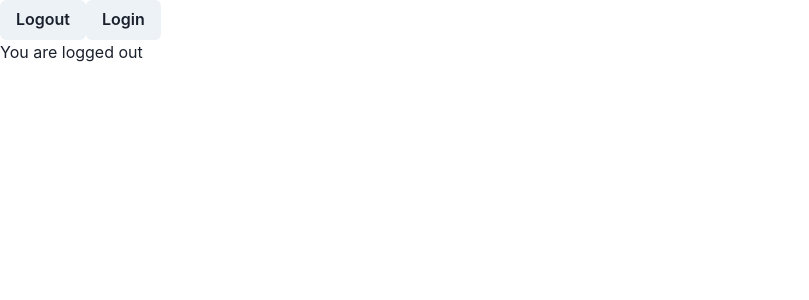
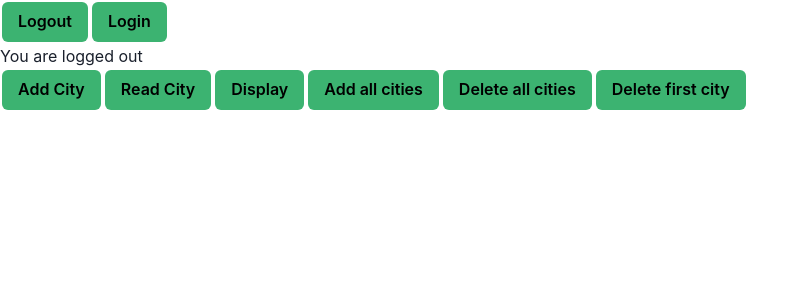
Before and after one commit to TrygveRuudShift/vamos, a Next.js app: page /test_sign_in in a window 1280 px wide. Shown: the top 300 px of the page, without its empty margins (0-809 px from the left). Built offline with nearby package versions, Linux system fonts and the light colour scheme; no server answers; the database is empty.

Commit message:
Added demo for storing and reading data

```diff
--- a/package.json
+++ b/package.json
@@ -25,6 +25,7 @@
     "next": "13.1.6",
     "react": "18.2.0",
     "react-dom": "18.2.0",
+    "react-firebase-hooks": "^5.1.1",
     "react-icons": "^4.7.1",
     "typescript": "4.9.5"
   },
--- a/src/firebase/clientApp.ts
+++ b/src/firebase/clientApp.ts
@@ -1,5 +1,6 @@
 // Import the functions you need from the SDKs you need
 import { initializeApp } from "firebase/app";
+import { getFirestore } from "firebase/firestore";
 import { getAuth } from "firebase/auth";
 // TODO: Add SDKs for Firebase products that you want to use
 // https://firebase.google.com/docs/web/setup#available-libraries
@@ -18,6 +19,7 @@ const firebaseConfig = {
 
 // Initialize Firebase
 const app = initializeApp(firebaseConfig);
+const db = getFirestore();
 const auth = getAuth(app);
 
-export { auth };
+export { auth , db};
--- a/src/pages/test_sign_in.tsx
+++ b/src/pages/test_sign_in.tsx
@@ -1,12 +1,29 @@
 import React, { useState } from "react";
-import { Button } from "@chakra-ui/react";
+import { background, Button } from "@chakra-ui/react";
 //Inside the AuthContext file.
 
 import { GoogleAuthProvider, signInWithPopup } from "firebase/auth";
-import { auth } from "../firebase/clientApp";
+import { auth, db } from "../firebase/clientApp";
+import { collection, doc, Firestore, getFirestore, setDoc, getDoc, getDocs, deleteDoc } from "firebase/firestore";
 
 // Inside AuthProvider
 const provider = new GoogleAuthProvider();
+
+
+const list_of_cities = [
+  { name: "Los Angeles", state: "CA", country: "USA" },
+  { name: "New York", state: "NY", country: "USA" },
+  { name: "Chicago", state: "IL", country: "USA" },
+  { name: "Houston", state: "TX", country: "USA" },
+  { name: "Philadelphia", state: "PA", country: "USA" },
+  { name: "Phoenix", state: "AZ", country: "USA" },
+  { name: "San Diego", state: "CA", country: "USA" },
+  { name: "San Antonio", state: "TX", country: "USA" },
+  { name: "Dallas", state: "TX", country: "USA" },
+  { name: "San Jose", state: "CA", country: "USA" },
+  { name: "Austin", state: "TX", country: "USA" },
+  { name: "Indianapolis", state: "IN", country: "USA" }
+];
 
 const login = () => {
   signInWithPopup(auth, provider)
@@ -35,9 +52,76 @@ const logout = () => {
   console.log("logout");
 };
 
+const addCity = async () => {
+  await setDoc(doc(db, "cities", "Los Angeles"), {
+    name: "Los Angeles",
+    state: "CA",
+    country: "USA"
+  });
+};
+
+const readCity = async () => {
+  const docRef = doc(db, "cities", "Los Angeles");
+  const docSnap = await getDoc(docRef);
+
+  if (docSnap.exists()) {
+    console.log("Document data:", docSnap.data());
+  } else {
+    // doc.data() will be undefined in this case
+    console.log("No such document!");
+  }
+};
+
+const displayAllCitiesInDB = async () => {
+  const citiesRef = collection(db, "cities");
+  const snapshot = await getDocs(citiesRef);
+  snapshot.forEach((doc) => {
+    console.log(doc.id, "=>", doc.data());
+  });
+
+  // Display all cities in list format in the div with id="cities"
+  const cities = document.getElementById("cities");
+  if (cities) cities.innerHTML = "";
+  snapshot.forEach((doc) => {
+    const city = document.createElement("li");
+    city.innerText = doc.id;
+    // set style
+    city.style.color = "white";
+    if (cities) cities.appendChild(city);
+  });
+};
+
+const addAllCitiesInDB = async () => {
+  list_of_cities.forEach(async (city) => {
+    await setDoc(doc(db, "cities", city.name), {
+      name: city.name,
+      state: city.state,
+      country: city.country
+    });
+  });
+};
+
+const deleteAllCitiesInDB = async () => {
+  // list_of_cities.forEach(async (city) => {
+  //   await deleteDoc(doc(db, "cities", city.name));
+  // });
+
+  const citiesRef = collection(db, "cities");
+  const snapshot = await getDocs(citiesRef);
+  snapshot.forEach(async (e : any) => {
+    await deleteDoc(doc(db, "cities", e.id));
+  });
+};
+
+const deleteFirstCityInDB = async () => {
+  const citiesRef = collection(db, "cities");
+  const snapshot = await getDocs(citiesRef);
+  if (snapshot.docs[0]) await deleteDoc(doc(db, "cities", snapshot.docs[0].id));
+};
+
+
 
 // create page
-
 const Login = () => {
   // use hooks to get auth.currentUser
   const [user, setUser] = useState(auth.currentUser);
@@ -46,11 +130,23 @@ const Login = () => {
     setUser(user);
   });
 
+  displayAllCitiesInDB();
+
   return (
     <div>
-      <Button onClick={logout}>Logout</Button>
-      <Button onClick={login}>Login</Button>
+      <Button background="mediumseagreen" color="ButtonText" margin="2px" onClick={logout}>Logout</Button>
+      <Button background="mediumseagreen" color="ButtonText" margin="2px" onClick={login}>Login</Button>
       <p>{user ? `Hello ${user.displayName}` : "You are logged out"}</p>
+
+      <Button background="mediumseagreen" color="ButtonText" margin="2px" onClick={addCity}>Add City</Button>
+      <Button background="mediumseagreen" color="ButtonText" margin="2px" onClick={readCity}>Read City</Button>
+      <Button background="mediumseagreen" color="ButtonText" margin="2px" onClick={displayAllCitiesInDB}>Display</Button>
+      <Button background="mediumseagreen" color="ButtonText" margin="2px" onClick={addAllCitiesInDB}>Add all cities</Button>
+      <Button background="mediumseagreen" color="ButtonText" margin="2px" onClick={deleteAllCitiesInDB}>Delete all cities</Button>
+      <Button background="mediumseagreen" color="ButtonText" margin="2px" onClick={deleteFirstCityInDB}>Delete first city</Button>
+
+      {/* Display all cities from firebase */}
+      <div style={{ background: "SlateBlue" }} id="cities"></div>
     </div>
   );
 };
```
Also changed, not shown: 1 other file (tests, documents, lock files or other folders).
